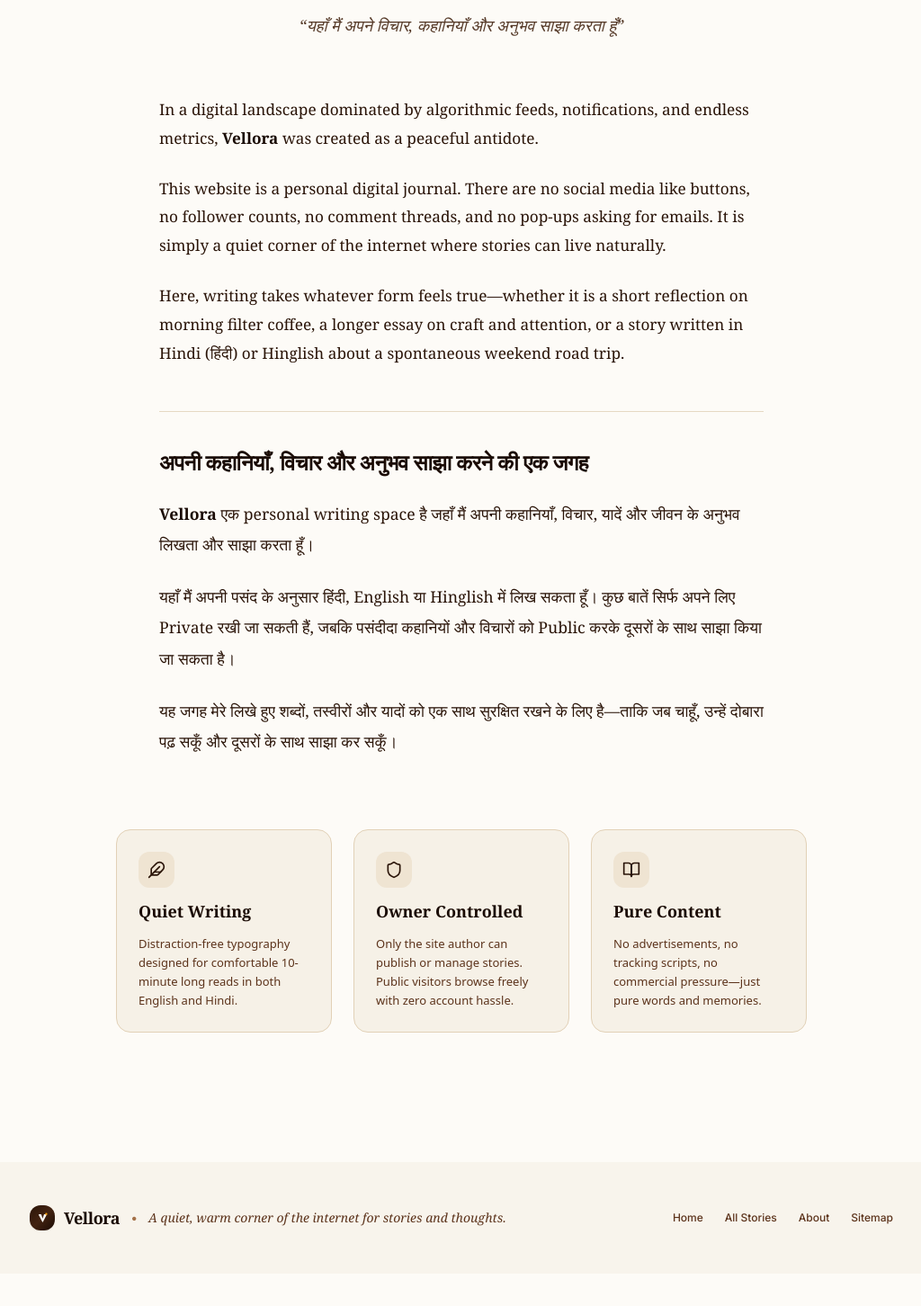
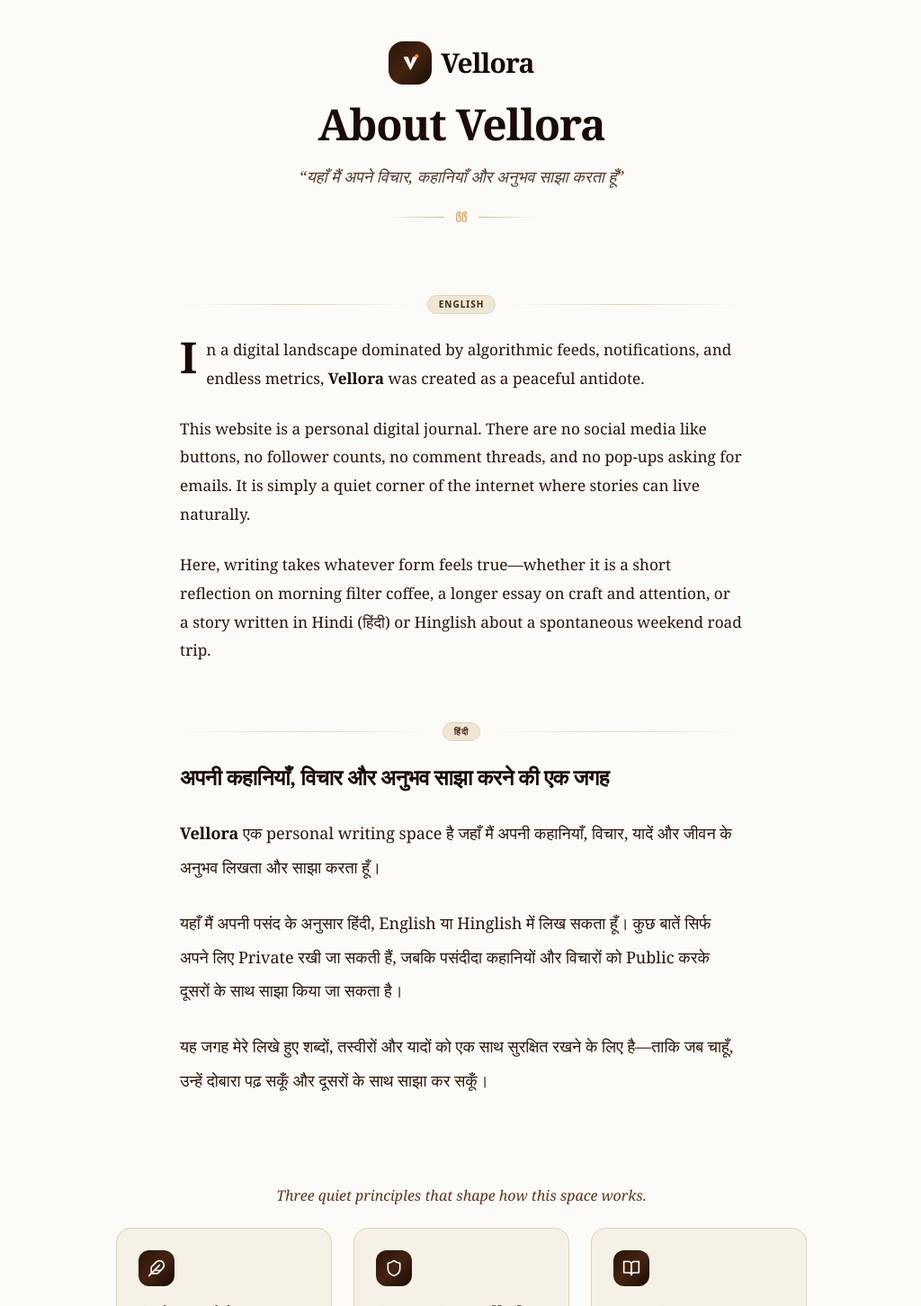
Before and after one commit to Krishnawasthi/Vellora, a React (Vite) app in the folder client/: page /about in a window 1280 px wide. Shown: the part 178-1630 px from the top of the page at 90% size, without its empty margins (127-1151 px from the left). Before the commit the page ends 1594 px from the top, so only its background shows below. Built offline with nearby package versions, Linux system fonts and the light colour scheme; no server answers; a web font is replaced by a local one.

Commit message:
style: visual redesign of About page with 62ch reading width, drop cap, section pills, and brand gradient cards

```diff
--- a/client/src/pages/public/AboutPage.tsx
+++ b/client/src/pages/public/AboutPage.tsx
@@ -1,27 +1,52 @@
 import React from 'react';
-import { Feather, Shield, BookOpen } from 'lucide-react';
+import { Feather, Shield, BookOpen, Quote } from 'lucide-react';
 import { Logo } from '../../components/Logo';
 
 export const AboutPage: React.FC = () => {
   return (
-    <div className="max-w-4xl mx-auto px-4 sm:px-6 lg:px-8 py-10 sm:py-16 space-y-12 sm:space-y-16">
+    <div className="relative max-w-4xl mx-auto px-4 sm:px-6 lg:px-8 py-12 sm:py-20 space-y-16 sm:space-y-20 overflow-hidden">
 
-      {/* Header Section */}
-      <header className="text-center space-y-4 max-w-2xl mx-auto">
+      {/* Subtle Background Glows */}
+      <div className="absolute top-12 left-1/2 -translate-x-1/2 w-[28rem] h-[28rem] bg-amber-500/5 dark:bg-amber-400/5 rounded-full blur-3xl pointer-events-none -z-10" />
+      <div className="absolute bottom-20 left-1/3 w-80 h-80 bg-chocolate-500/5 dark:bg-cream-100/5 rounded-full blur-3xl pointer-events-none -z-10" />
+
+      {/* Centered Header Section */}
+      <header className="text-center space-y-5 max-w-2xl mx-auto">
         <div className="flex justify-center">
           <Logo size="lg" />
         </div>
+
+        <h1 className="font-serif text-3xl sm:text-5xl font-bold text-chocolate-950 dark:text-cream-50 tracking-tight">
+          About Vellora
+        </h1>
+
         <p className="font-noto-serif-devanagari font-serif text-base sm:text-lg text-chocolate-800/90 dark:text-cream-200/90 italic max-w-lg mx-auto leading-relaxed">
           “यहाँ मैं अपने विचार, कहानियाँ और अनुभव साझा करता हूँ”
         </p>
+
+        {/* Decorative Divider with Quote Icon */}
+        <div className="flex items-center justify-center gap-3 pt-1">
+          <span className="w-12 sm:w-16 h-px bg-gradient-to-r from-transparent to-cream-400 dark:to-chocolate-700" />
+          <Quote className="w-3.5 h-3.5 text-amber-600/80 dark:text-amber-400/80 rotate-180" />
+          <span className="w-12 sm:w-16 h-px bg-gradient-to-l from-transparent to-cream-400 dark:to-chocolate-700" />
+        </div>
       </header>
 
-      {/* Main Narrative Container (Ideal reading line-length ~65-75 chars) */}
-      <main className="max-w-2xl mx-auto space-y-10 sm:space-y-12">
+      {/* Main Narrative Container (Ideal 58-62ch reading line-length) */}
+      <main className="max-w-[62ch] mx-auto space-y-14 sm:space-y-16">
 
         {/* English Narrative Section */}
         <section className="space-y-6 text-left">
-          <p className="font-serif text-base sm:text-[1.075rem] leading-[1.85] text-chocolate-900 dark:text-cream-100 tracking-normal antialiased">
+          {/* Section Pill Divider */}
+          <div className="flex items-center gap-3 mb-6">
+            <span className="h-px flex-1 bg-gradient-to-r from-transparent via-cream-300 dark:via-chocolate-800 to-transparent" />
+            <span className="px-3 py-0.5 rounded-full text-[10px] font-bold tracking-widest uppercase bg-cream-200/90 dark:bg-chocolate-800/90 text-chocolate-800 dark:text-cream-200 border border-cream-300 dark:border-chocolate-700/80 shadow-2xs font-sans">
+              ENGLISH
+            </span>
+            <span className="h-px flex-1 bg-gradient-to-r from-transparent via-cream-300 dark:via-chocolate-800 to-transparent" />
+          </div>
+
+          <p className="font-serif text-base sm:text-[1.075rem] leading-[1.85] text-chocolate-900 dark:text-cream-100 tracking-normal antialiased first-letter:font-serif first-letter:text-4xl sm:first-letter:text-5xl first-letter:font-bold first-letter:text-chocolate-950 dark:first-letter:text-cream-50 first-letter:mr-2.5 first-letter:float-left first-letter:leading-none">
             In a digital landscape dominated by algorithmic feeds, notifications, and endless metrics, <strong className="font-semibold text-chocolate-950 dark:text-cream-50">Vellora</strong> was created as a peaceful antidote.
           </p>
           <p className="font-serif text-base sm:text-[1.075rem] leading-[1.85] text-chocolate-900 dark:text-cream-100 tracking-normal antialiased">
@@ -32,18 +57,27 @@ export const AboutPage: React.FC = () => {
           </p>
         </section>
 
-        {/* Hindi Narrative Section with balanced Devanagari line-height */}
-        <section className="space-y-6 pt-8 sm:pt-10 border-t border-cream-300/80 dark:border-chocolate-800/80 text-left">
-          <h2 className="font-noto-serif-devanagari font-serif text-xl sm:text-2xl font-bold text-chocolate-950 dark:text-cream-50 leading-snug tracking-tight">
+        {/* Hindi Narrative Section */}
+        <section className="space-y-6 text-left">
+          {/* Section Pill Divider */}
+          <div className="flex items-center gap-3 mb-6">
+            <span className="h-px flex-1 bg-gradient-to-r from-transparent via-cream-300 dark:via-chocolate-800 to-transparent" />
+            <span className="px-3 py-0.5 rounded-full text-[10px] font-bold tracking-widest uppercase bg-cream-200/90 dark:bg-chocolate-800/90 text-chocolate-800 dark:text-cream-200 border border-cream-300 dark:border-chocolate-700/80 shadow-2xs font-sans">
+              हिंदी
+            </span>
+            <span className="h-px flex-1 bg-gradient-to-r from-transparent via-cream-300 dark:via-chocolate-800 to-transparent" />
+          </div>
+
+          <h2 className="font-noto-serif-devanagari font-serif text-xl sm:text-2xl font-bold text-chocolate-950 dark:text-cream-50 leading-snug tracking-tight pb-1">
             अपनी कहानियाँ, विचार और अनुभव साझा करने की एक जगह
           </h2>
-          <p className="font-noto-serif-devanagari font-serif text-[1.025rem] sm:text-[1.1rem] leading-[1.95] text-chocolate-900 dark:text-cream-100 antialiased">
+          <p className="font-noto-serif-devanagari font-serif text-[1.025rem] sm:text-[1.125rem] leading-[2.1] text-chocolate-900 dark:text-cream-100 antialiased">
             <strong className="font-semibold text-chocolate-950 dark:text-cream-50">Vellora</strong> एक personal writing space है जहाँ मैं अपनी कहानियाँ, विचार, यादें और जीवन के अनुभव लिखता और साझा करता हूँ।
           </p>
-          <p className="font-noto-serif-devanagari font-serif text-[1.025rem] sm:text-[1.1rem] leading-[1.95] text-chocolate-900 dark:text-cream-100 antialiased">
+          <p className="font-noto-serif-devanagari font-serif text-[1.025rem] sm:text-[1.125rem] leading-[2.1] text-chocolate-900 dark:text-cream-100 antialiased">
             यहाँ मैं अपनी पसंद के अनुसार हिंदी, English या Hinglish में लिख सकता हूँ। कुछ बातें सिर्फ अपने लिए Private रखी जा सकती हैं, जबकि पसंदीदा कहानियों और विचारों को Public करके दूसरों के साथ साझा किया जा सकता है।
           </p>
-          <p className="font-noto-serif-devanagari font-serif text-[1.025rem] sm:text-[1.1rem] leading-[1.95] text-chocolate-900 dark:text-cream-100 antialiased">
+          <p className="font-noto-serif-devanagari font-serif text-[1.025rem] sm:text-[1.125rem] leading-[2.1] text-chocolate-900 dark:text-cream-100 antialiased">
             यह जगह मेरे लिखे हुए शब्दों, तस्वीरों और यादों को एक साथ सुरक्षित रखने के लिए है—ताकि जब चाहूँ, उन्हें दोबारा पढ़ सकूँ और दूसरों के साथ साझा कर सकूँ।
           </p>
         </section>
@@ -51,11 +85,18 @@ export const AboutPage: React.FC = () => {
       </main>
 
       {/* Core Principles Grid */}
-      <section className="max-w-3xl mx-auto pt-4">
+      <section className="max-w-3xl mx-auto space-y-6 pt-4">
+        <div className="text-center space-y-1">
+          <p className="font-serif italic text-sm sm:text-base text-chocolate-700 dark:text-cream-300">
+            Three quiet principles that shape how this space works.
+          </p>
+        </div>
+
         <div className="grid grid-cols-1 sm:grid-cols-3 gap-5 sm:gap-6">
 
-          <div className="p-5 sm:p-6 rounded-2xl bg-cream-100/90 dark:bg-chocolate-900/60 border border-cream-300 dark:border-chocolate-800 shadow-2xs space-y-3 transition-all duration-200 hover:-translate-y-0.5">
-            <div className="w-10 h-10 rounded-xl bg-cream-200 dark:bg-chocolate-800 flex items-center justify-center text-chocolate-900 dark:text-cream-100">
+          {/* Card 1: Quiet Writing */}
+          <div className="group p-5 sm:p-6 rounded-2xl bg-cream-100/90 dark:bg-chocolate-900/60 border border-cream-300 dark:border-chocolate-800 shadow-2xs space-y-3.5 transition-all duration-300 hover:-translate-y-1 hover:shadow-md">
+            <div className="w-10 h-10 rounded-xl bg-gradient-to-br from-chocolate-900 via-chocolate-800 to-chocolate-950 dark:from-cream-100 dark:via-cream-200 dark:to-cream-50 flex items-center justify-center text-cream-50 dark:text-chocolate-950 shadow-xs group-hover:scale-105 transition-transform duration-300">
               <Feather className="w-5 h-5" />
             </div>
             <h3 className="font-serif text-base sm:text-lg font-bold text-chocolate-950 dark:text-cream-50">
@@ -66,8 +107,9 @@ export const AboutPage: React.FC = () => {
             </p>
           </div>
 
-          <div className="p-5 sm:p-6 rounded-2xl bg-cream-100/90 dark:bg-chocolate-900/60 border border-cream-300 dark:border-chocolate-800 shadow-2xs space-y-3 transition-all duration-200 hover:-translate-y-0.5">
-            <div className="w-10 h-10 rounded-xl bg-cream-200 dark:bg-chocolate-800 flex items-center justify-center text-chocolate-900 dark:text-cream-100">
+          {/* Card 2: Owner Controlled */}
+          <div className="group p-5 sm:p-6 rounded-2xl bg-cream-100/90 dark:bg-chocolate-900/60 border border-cream-300 dark:border-chocolate-800 shadow-2xs space-y-3.5 transition-all duration-300 hover:-translate-y-1 hover:shadow-md">
+            <div className="w-10 h-10 rounded-xl bg-gradient-to-br from-chocolate-900 via-chocolate-800 to-chocolate-950 dark:from-cream-100 dark:via-cream-200 dark:to-cream-50 flex items-center justify-center text-cream-50 dark:text-chocolate-950 shadow-xs group-hover:scale-105 transition-transform duration-300">
               <Shield className="w-5 h-5" />
             </div>
             <h3 className="font-serif text-base sm:text-lg font-bold text-chocolate-950 dark:text-cream-50">
@@ -78,8 +120,9 @@ export const AboutPage: React.FC = () => {
             </p>
           </div>
 
-          <div className="p-5 sm:p-6 rounded-2xl bg-cream-100/90 dark:bg-chocolate-900/60 border border-cream-300 dark:border-chocolate-800 shadow-2xs space-y-3 transition-all duration-200 hover:-translate-y-0.5">
-            <div className="w-10 h-10 rounded-xl bg-cream-200 dark:bg-chocolate-800 flex items-center justify-center text-chocolate-900 dark:text-cream-100">
+          {/* Card 3: Pure Content */}
+          <div className="group p-5 sm:p-6 rounded-2xl bg-cream-100/90 dark:bg-chocolate-900/60 border border-cream-300 dark:border-chocolate-800 shadow-2xs space-y-3.5 transition-all duration-300 hover:-translate-y-1 hover:shadow-md">
+            <div className="w-10 h-10 rounded-xl bg-gradient-to-br from-chocolate-900 via-chocolate-800 to-chocolate-950 dark:from-cream-100 dark:via-cream-200 dark:to-cream-50 flex items-center justify-center text-cream-50 dark:text-chocolate-950 shadow-xs group-hover:scale-105 transition-transform duration-300">
               <BookOpen className="w-5 h-5" />
             </div>
             <h3 className="font-serif text-base sm:text-lg font-bold text-chocolate-950 dark:text-cream-50">
```
